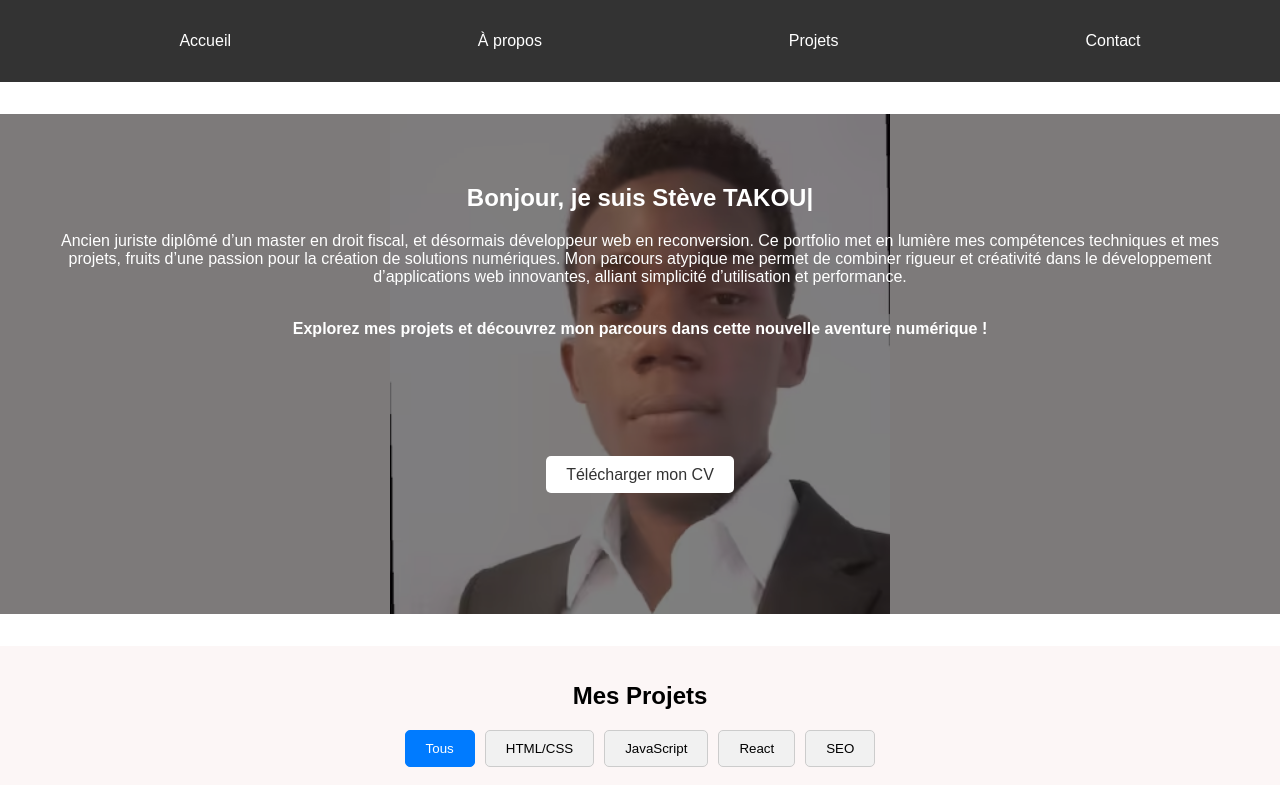
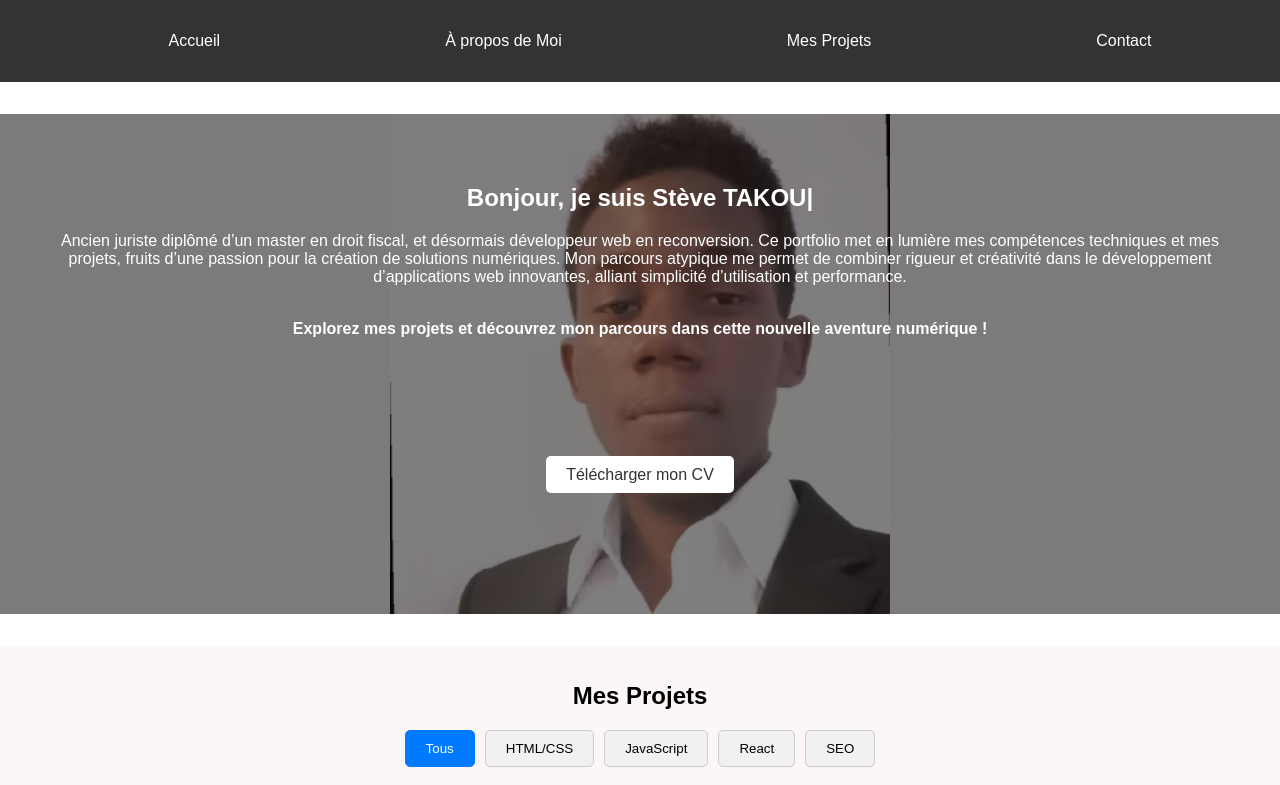
Before and after one commit to SteveTakount97/Portfolio-react, a React (Create React App) app: page / in a window 1280 px wide. Shown: the top 785 px of the page. Built offline with nearby package versions, Linux system fonts and the light colour scheme.

Commit message:
edit name chemin cv

```diff
--- a/src/component/header/header.js
+++ b/src/component/header/header.js
@@ -10,10 +10,10 @@ const Header = () => {
             <a className='nav-bar' href="#hero">Accueil</a>
           </li>
           <li>
-            <a className='nav-bar' href="#about">À propos</a>
+            <a className='nav-bar' href="#about">À propos de Moi</a>
           </li>
           <li>
-            <a className='nav-bar' href="#projects">Projets</a>
+            <a className='nav-bar' href="#projects">Mes Projets</a>
           </li>
           <li>
             <a  className='nav-bar' href="#contact">Contact</a>
--- a/src/component/introduction/intro.js
+++ b/src/component/introduction/intro.js
@@ -39,7 +39,7 @@ const Hero = () => {
             </strong>
           <br/>
         <div className='cv'>
-        <a href="/CV_Steve_Professionnel.pdf" download="CV_Steve_Professionnel.pdf" className="btn">Télécharger mon CV</a>
+        <a href={`${process.env.PUBLIC_URL}/CV_Steve_integrateur.pdf`}  download="CV_Steve_integrateur.pdf" className="btn">Télécharger mon CV</a>
         </div>
       </div>
     </section>
```
Also changed, not shown: 1 other file (tests, documents, lock files or other folders).
